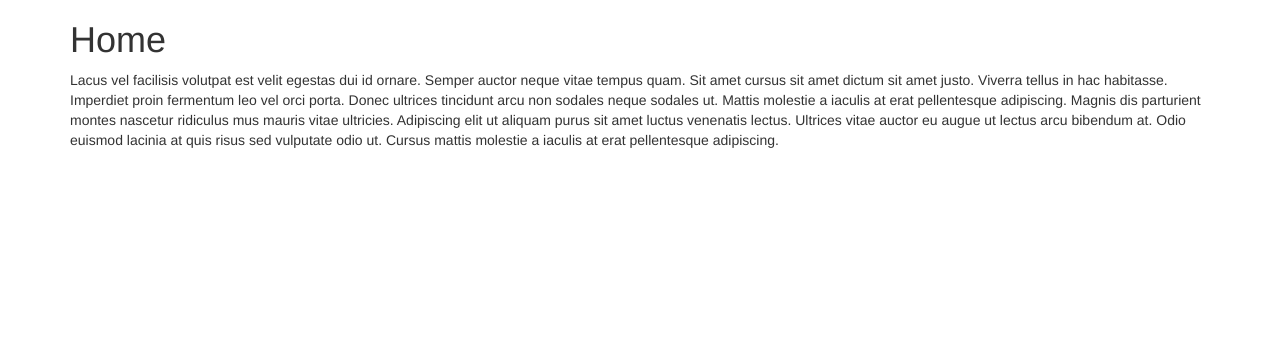
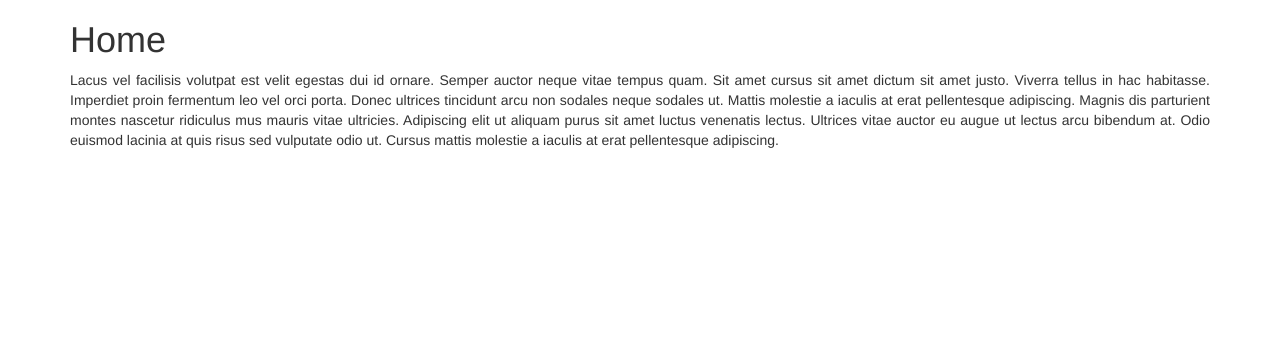
Before and after one commit to alokverma20s/Blog-With-Database, a Node server app: page / in a window 1280 px wide. Shown: the part 90-430 px from the top of the page. Run offline with Node 20, Linux system fonts and the light colour scheme; data that the repository does not hold is empty; some libraries are stand-ins or nearby versions.

Commit message:
updating text allignment of content

```diff
--- a/public/css/styles.css
+++ b/public/css/styles.css
@@ -1,6 +1,9 @@
 html {
   min-height: 100%;
   position: relative;
+}
+p{
+  text-align: justify;
 }
 
 .container-fluid {
@@ -37,4 +40,5 @@ html {
 	margin-top: 25px;
 	font-size: 12px;
   color: #fff;
+  text-align: center;
 }
```
